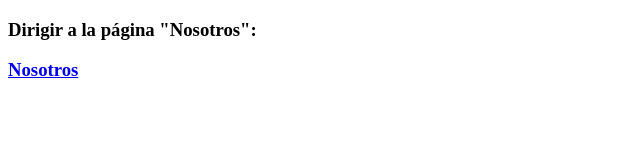
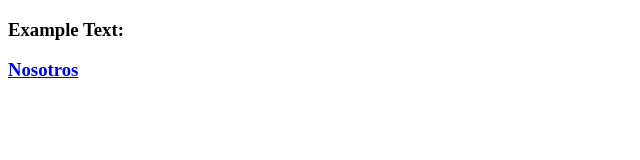
Before and after one commit to PaolZ201/testUNT, a plain HTML site: page index.html in a window 1280 px wide. Shown: the whole page, without its empty margins (0-640 px from the left). Drawn offline with Linux system fonts and the light colour scheme.

Commit message:
example text

```diff
--- a/index.html
+++ b/index.html
@@ -7,7 +7,7 @@
     <title>Practica S02</title>
 </head>
 <body>
-    <h3>Dirigir a la página "Nosotros":</h3>
+    <h3>Example Text:</h3>
     <p><a href="nosotros.html"><h3>Nosotros</h3></a></p>
 </body>
 </html>
```
Also changed, not shown: nosotros.html (+3 -0 lines).
